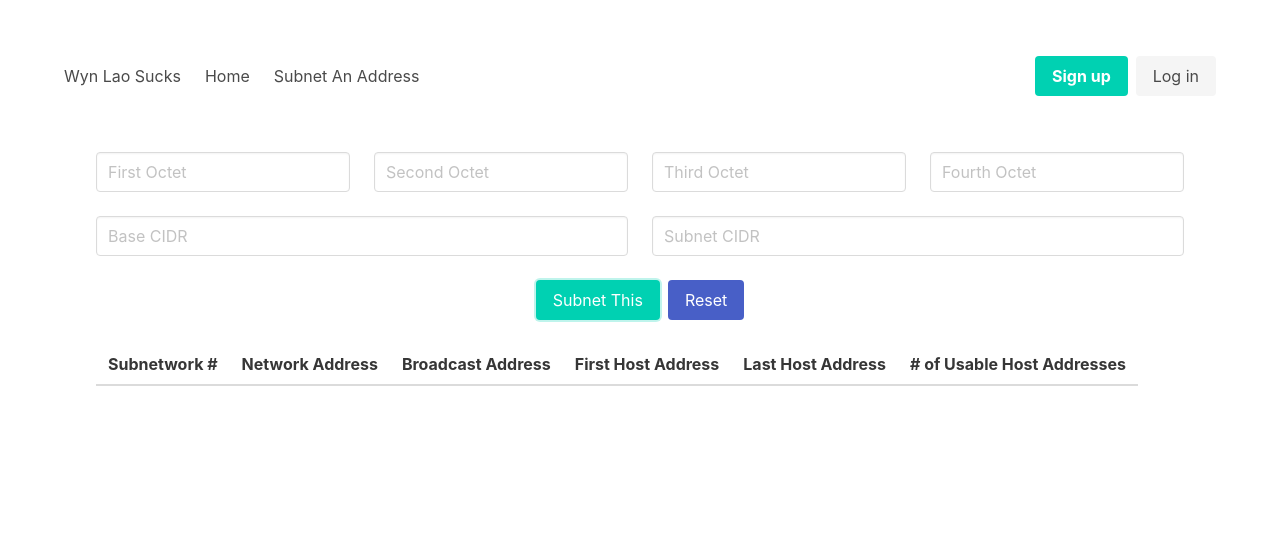
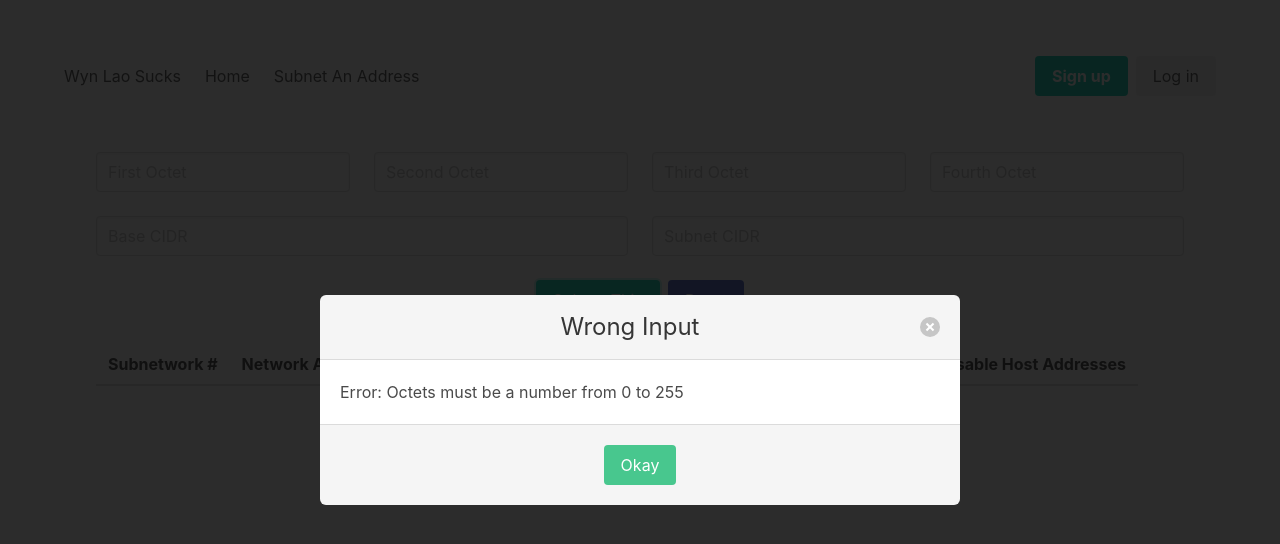
Before and after one commit to salanesh/ip-calc, a plain HTML site: page subnet.html in a window 1280 px wide. Both pictures are taken after a click on the button "Subnet This". Drawn offline with nearby package versions, Linux system fonts and the light colour scheme.

Commit message:
added custom modal error box

```diff
--- a/subnet.html
+++ b/subnet.html
@@ -46,19 +46,18 @@
             </div>
           </div>
         </nav>
-        <div class="modal">
+        <div class="modal" id="errorModal">
   <div class="modal-background"></div>
   <div class="modal-card">
     <header class="modal-card-head">
-      <p class="modal-card-title">Modal title</p>
-      <button class="delete" aria-label="close"></button>
+      <p class="modal-card-title has-text-centered">Wrong Input</p>
+      <button class="delete close-this" aria-label="close"></button>
     </header>
     <section class="modal-card-body">
-      <!-- Content ... -->
+     <p id="errorArea"></p>
     </section>
-    <footer class="modal-card-foot">
-      <button class="button is-success">Save changes</button>
-      <button class="button">Cancel</button>
+    <footer class="modal-card-foot is-justify-content-center">
+      <button class="button is-primary is-success close-this">Okay</button>
     </footer>
   </div>
 </div>
--- a/subnet.js
+++ b/subnet.js
@@ -1,9 +1,20 @@
 document.addEventListener("DOMContentLoaded", function () {
+  // SUBNET FIELDS AND BUTTONS
   const octFields = document.querySelectorAll(".oct-fields");
   const cidrFields = document.querySelectorAll(".cidr-fields");
   const subnetButton = document.querySelector("#subnetButton");
   const resetButton = document.querySelector("#resetButton");
+  //MODAL ELEMENTS
+  const modal = document.querySelector("#errorModal");
+  const errorArea = document.querySelector("#errorArea");
+  const closeButtons = document.querySelectorAll(".close-this");
 
+  const openModal = () => {
+    modal.classList.add("is-active");
+  };
+  const closeModal = () => {
+    modal.classList.remove("is-active");
+  };
   const validator = () => {
     let num = 0;
     let octetVals = [];
@@ -31,7 +42,13 @@ document.addEventListener("DOMContentLoaded", function () {
       let shit = validator();
       console.log(shit);
     } catch (e) {
-      alert(e);
+      errorArea.innerText = e;
+      openModal();
     }
   });
+
+  // MODAL EVENT LISTENERS
+  for (button of closeButtons) {
+    button.addEventListener("click", closeModal);
+  }
 });
```
